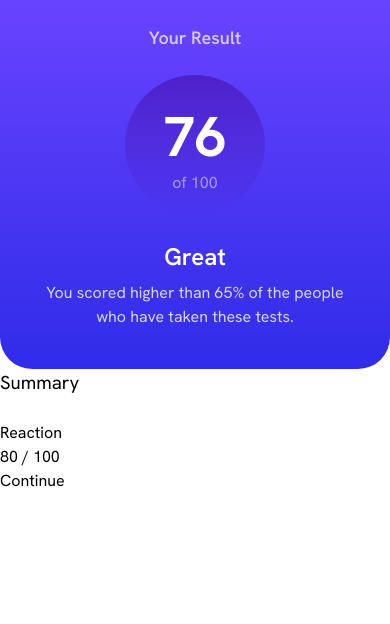
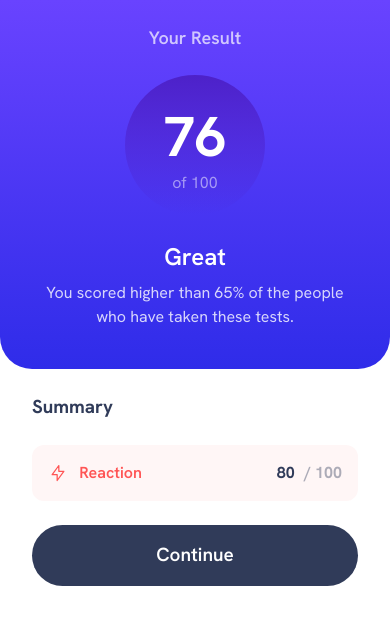
Before and after one commit to KarolinaMas/result-summary-component, a plain HTML site: page index.html in a window 390 px wide. Drawn offline with Linux system fonts and the light colour scheme.

Commit message:
style summary section for mobile layout

```diff
--- a/css/main.css
+++ b/css/main.css
@@ -61,3 +61,67 @@ main {
 .result-description > p {
   opacity: 0.8;
 }
+
+/* summary section */
+
+.summary-section {
+  padding: 0 2rem;
+}
+
+.summary-section > h3 {
+  color: #303b59;
+  font-weight: 700;
+  padding: 1.5rem 0;
+}
+
+.summary-section > ul {
+  display: flex;
+  flex-direction: column;
+  gap: 1rem;
+}
+
+.summary-section > ul li {
+  background-color: rgba(255, 85, 85, 0.05);
+  display: flex;
+  padding: 1rem;
+  border-radius: 12px;
+  justify-content: space-between;
+}
+
+.summary-section > ul li span {
+  display: flex;
+  gap: 0.7rem;
+  align-items: center;
+}
+
+.summary-section > ul li img {
+  width: 20px;
+  height: 20px;
+}
+
+.summary-section > ul li h4 {
+  color: #ff5555;
+  font-weight: 600;
+}
+
+.summary-section .points {
+  display: flex;
+  font-weight: 700;
+  gap: 0.6rem;
+  color: rgba(48, 59, 89, 0.4);
+}
+
+.summary-section .points span {
+  color: rgba(48, 59, 89, 1);
+}
+
+button {
+  background-color: #303b59;
+  color: white;
+  width: 100%;
+  padding: 1rem;
+  border-radius: 128px;
+  font-size: 1.185rem;
+  font-weight: 600;
+  margin-top: 1.5rem;
+}
--- a/index.html
+++ b/index.html
@@ -27,9 +27,11 @@
         <h3>Summary</h3>
         <ul>
           <li>
-            <img src="" alt="" />
-            <h4>Reaction</h4>
-            <p class="points"><span>80</span> / 100</p>
+            <span>
+              <img src="./assests/images/icon-reaction.svg" alt="icon" />
+              <h4>Reaction</h4>
+            </span>
+            <p class="points"><span>80</span>/ 100</p>
           </li>
         </ul>
         <button>Continue</button>
```
